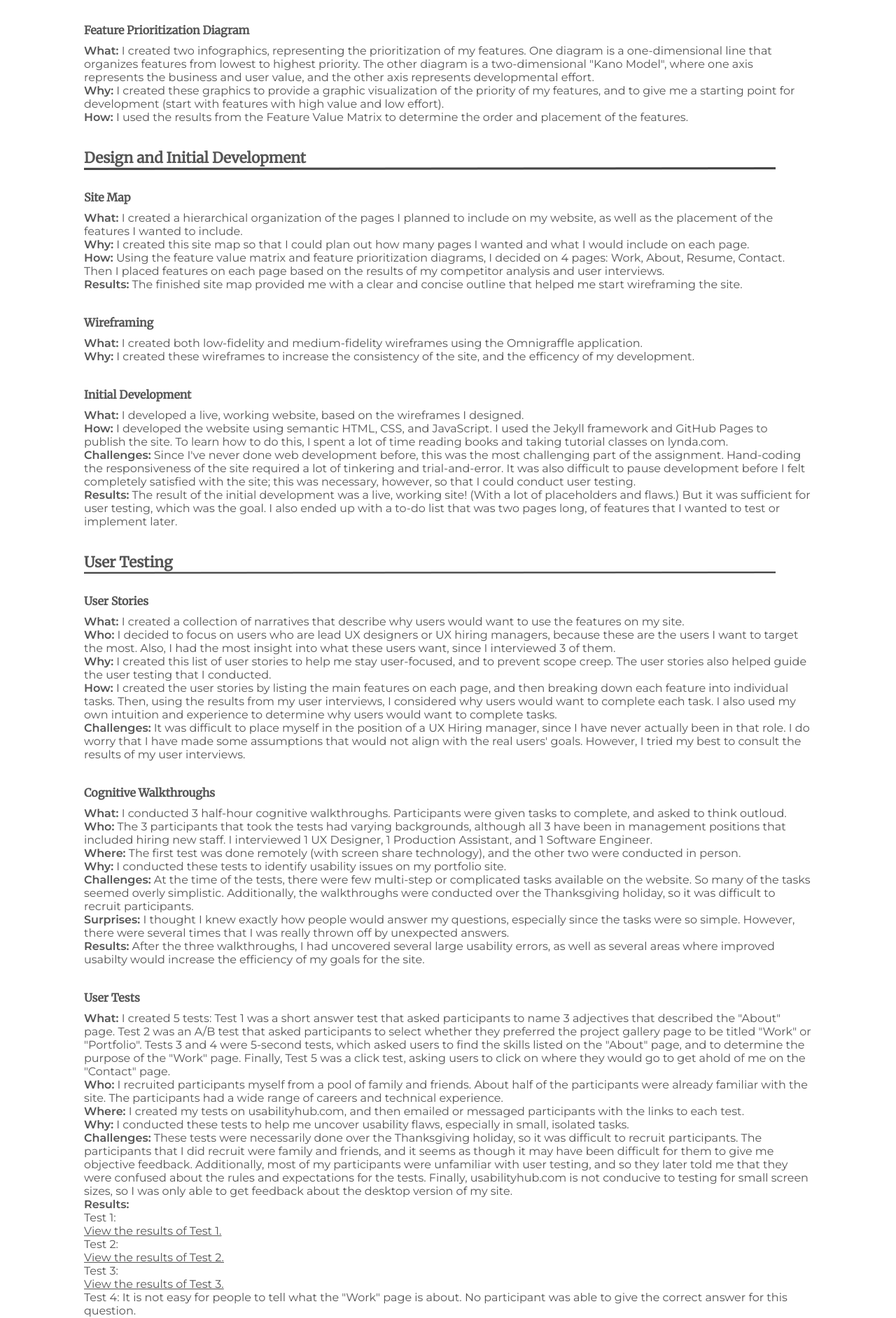
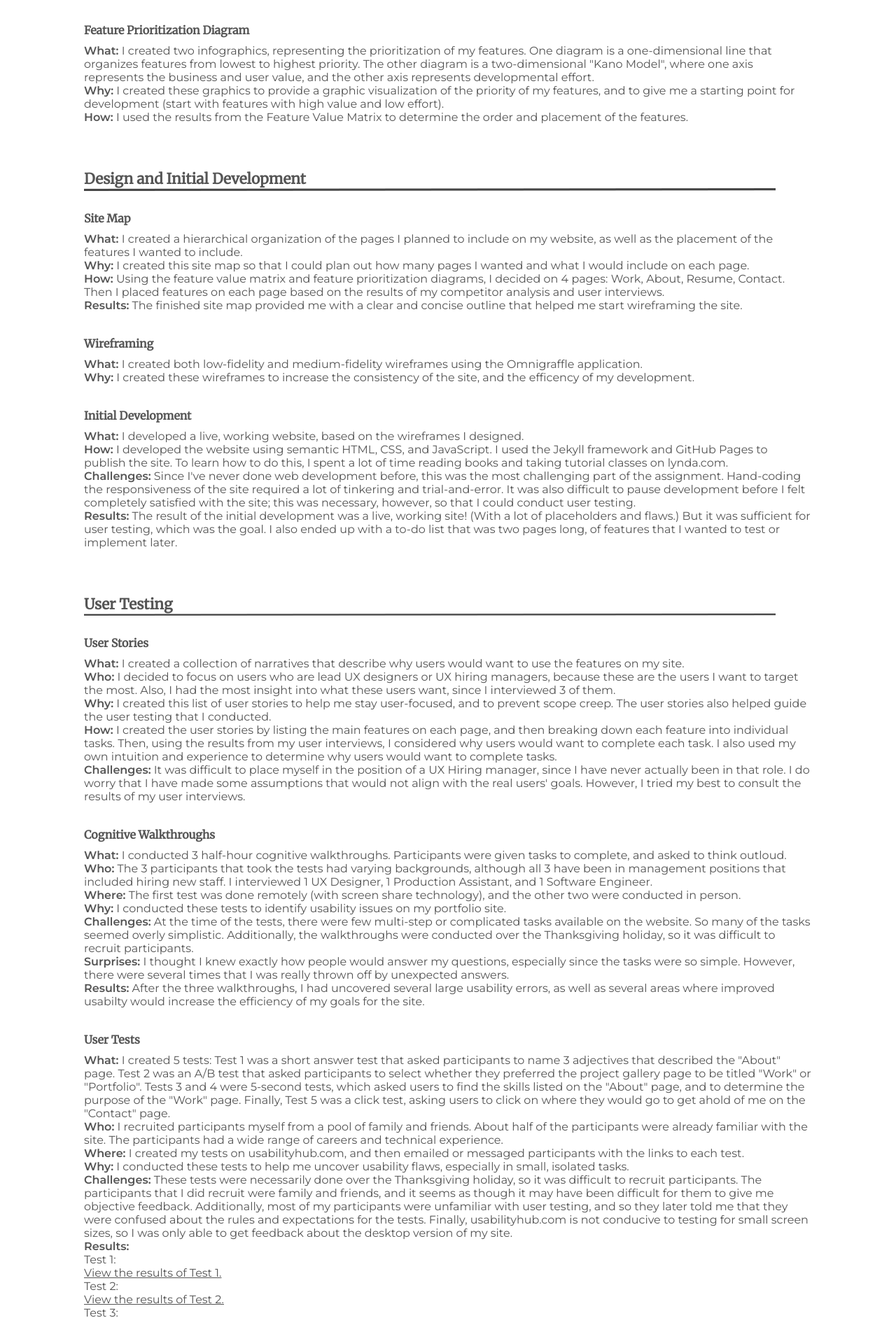
Before and after one commit to emeriwether/emeriwether.github.io, a Jekyll site: the page built from project1.html, in a window 1280 px wide. Shown: the part 1536-3420 px from the top of the page at 70% size. Built offline with Jekyll 4.4.1, drawn with Linux system fonts in a browser that asks for light colours.

Commit message:
adjust spacing

```diff
--- a/css/styles.css
+++ b/css/styles.css
@@ -142,12 +142,13 @@
 article.PortfolioWebsite::after { content:''; display: block; clear: both; }
 
 
-article.PortfolioWebsite header { background-color: #eee; display: inline-block; padding: 10px 60px; height: 100%; margin-bottom: 30px; }
+article.PortfolioWebsite header { background-color: #eee; display: inline-block; padding: 10px 60px; height: 100%; }
 article.PortfolioWebsite header h2 { margin-top: 45px; margin-bottom: 20px;  margin-left: 33%; }
 article.PortfolioWebsite h3 { margin-bottom: 0; }
 article.PortfolioWebsite header p { margin-bottom: 25px; }
 article.PortfolioWebsite header img { width: 33%; margin-left: 33%;  margin-bottom: 30px; }
 article.PortfolioWebsite p span { font-weight: 600; }
+article.PortfolioWebsite section h3 { margin-top: 30px;}
 article.PortfolioWebsite section img.underline { width: 95%; margin-bottom: 25px; }
 article.PortfolioWebsite section h4 { margin-bottom: 10px; }
 
```
